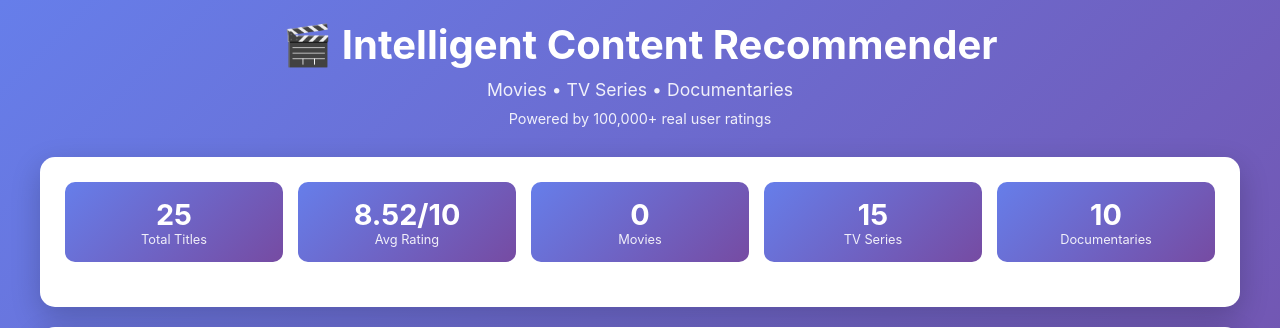
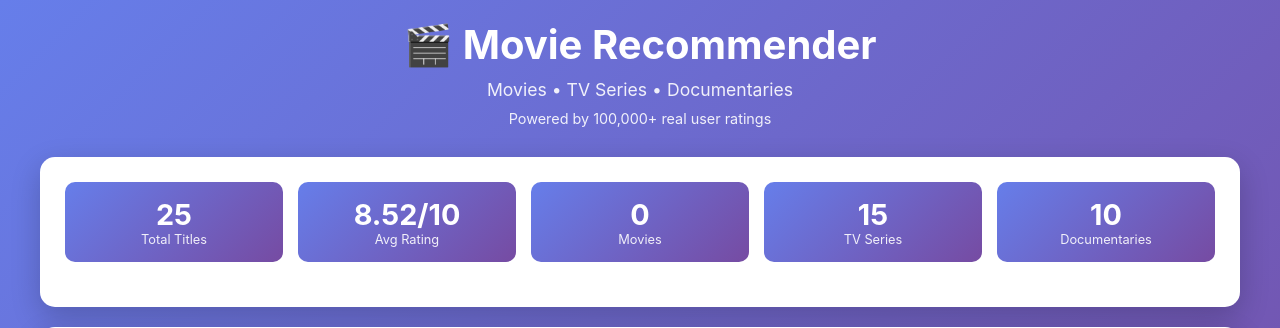
Before and after one commit to jackjanmejay/movie-recommender, a Flask app: page / in a window 1280 px wide. Shown: the top 328 px of the page. Run offline with Flask 3, Linux system fonts and the light colour scheme.

Commit message:
Update project configuration and templates

```diff
--- a/render.yaml
+++ b/render.yaml
@@ -1,4 +1,3 @@
-<< EOF
 services:
   - type: web
     name: movie-recommender
@@ -11,4 +10,3 @@ services:
     buildCommand: pip install -r requirements.txt
     startCommand: python src/app.py
     autoDeploy: true
-EOF
--- a/requirements.txt
+++ b/requirements.txt
@@ -1,5 +1,3 @@
-<< EOF
 pandas>=2.0.0
 numpy>=1.24.0
 flask>=2.3.0
-EOF
--- a/runtime.txt
+++ b/runtime.txt
@@ -1,3 +1 @@
-<< EOF
 python-3.11.0
-EOF
--- a/src/templates/index.html
+++ b/src/templates/index.html
@@ -3,7 +3,7 @@
 <head>
     <meta charset="UTF-8">
     <meta name="viewport" content="width=device-width, initial-scale=1.0">
-    <title>🎬 Intelligent Content Recommender</title>
+    <title>🎬 Movie Recommender</title>
     <style>
         * {
             margin: 0;
@@ -236,7 +236,7 @@
 <body>
     <div class="container">
         <div class="header">
-            <h1>🎬 Intelligent Content Recommender</h1>
+            <h1>🎬 Movie Recommender</h1>
             <p>Movies • TV Series • Documentaries</p>
             <p style="font-size: 0.9rem; margin-top: 10px;">Powered by 100,000+ real user ratings</p>
         </div>
```
Also changed, not shown: README.md, data/README.md.
